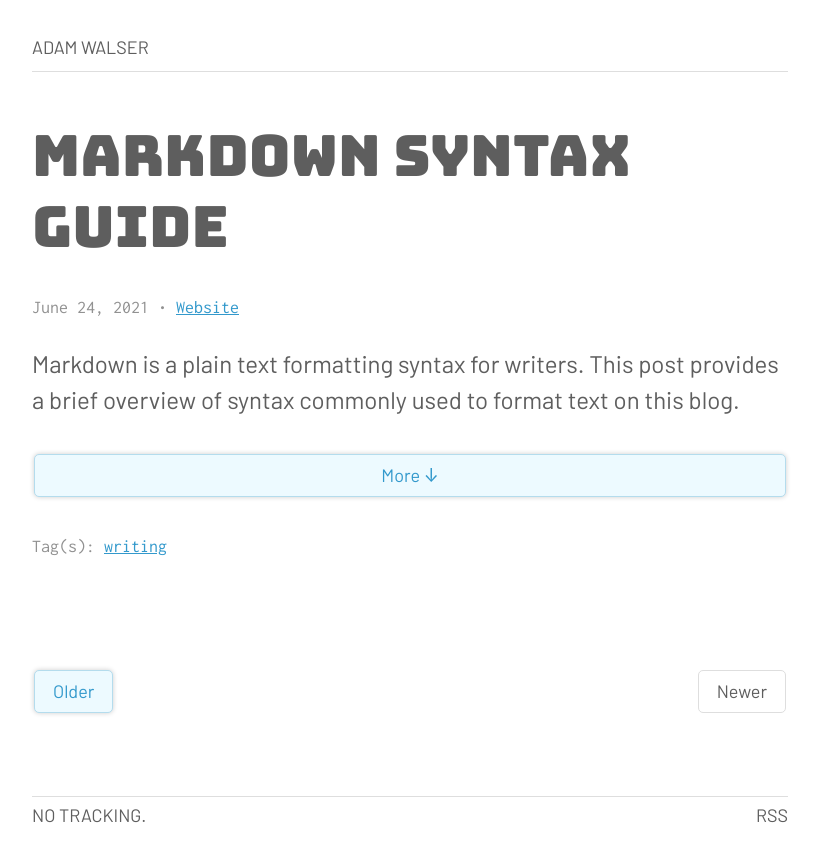
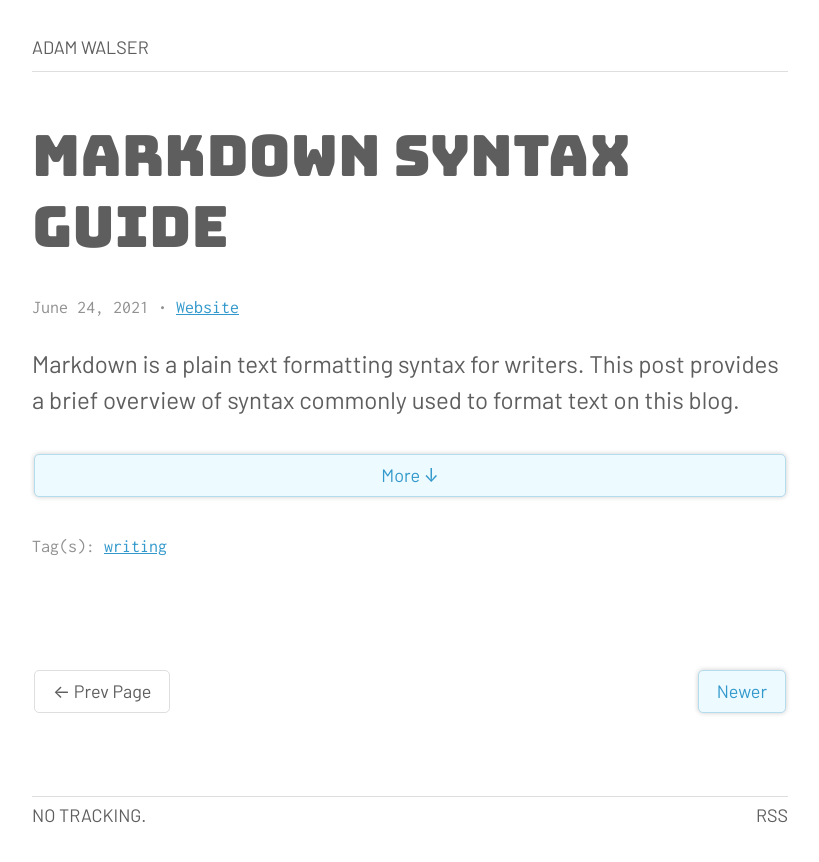
Before and after one commit to ajpwalser/ajpwalser.github.io, a Jekyll site: the page built from index.html, in a window 1280 px wide. Shown: the top 862 px of the page, without its empty margins (230-1049 px from the left). Built offline with Jekyll 4.4.1, drawn with Linux system fonts in a browser that asks for light colours; the list of posts is cut into pages by our own code.

Commit message:
Update index.html

```diff
--- a/index.html
+++ b/index.html
@@ -56,17 +56,18 @@
 </p>
 </article>
 {% endfor %}
-{% if paginator %}
-  <div class="pagination">
-    {% if paginator.next_page %}
-      <a class="pagination-item older" href="{{ paginator.next_page_path | relative_url }}">Older</a>
-    {% else %}
-      <span class="pagination-item older">Older</span>
-    {% endif %}
-    {% if paginator.previous_page %}
-      <a class="pagination-item newer" href="{{ paginator.previous_page_path | relative_url }}">Newer</a>
-    {% else %}
-      <span class="pagination-item newer">Newer</span>
-    {% endif %}
-  </div>
+<!-- pagination -->
+{% if paginator.total_pages > 1 %}
+<div class="pagination">
+   {% if paginator.previous_page %}
+   <a href="{{ paginator.previous_page_path | prepend: site.baseurl | replace: '//', '/' }}">Older</a>
+   {% else %}
+   <span>&#8592; Prev Page</span>
+   {% endif %}
+   {% if paginator.next_page %}
+   <a href="{{ paginator.next_page_path | prepend: site.baseurl | replace: '//', '/' }}">Newer</a>
+   {% else %}
+   <span>Next Page &#8594;</span>
+   {% endif %}
+</div>
 {% endif %}
```
